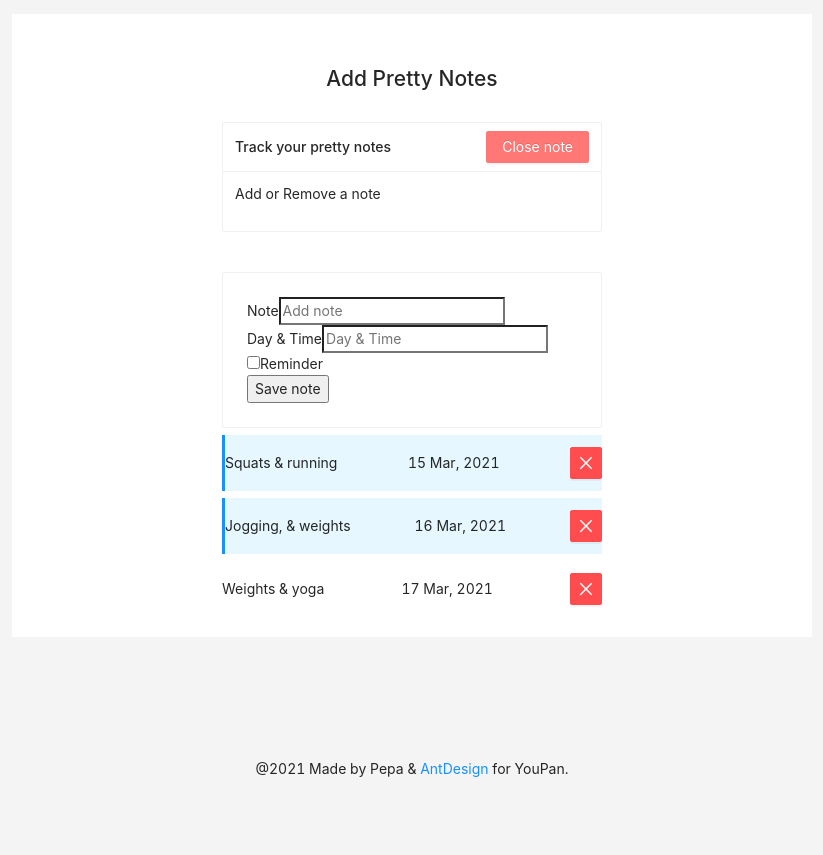
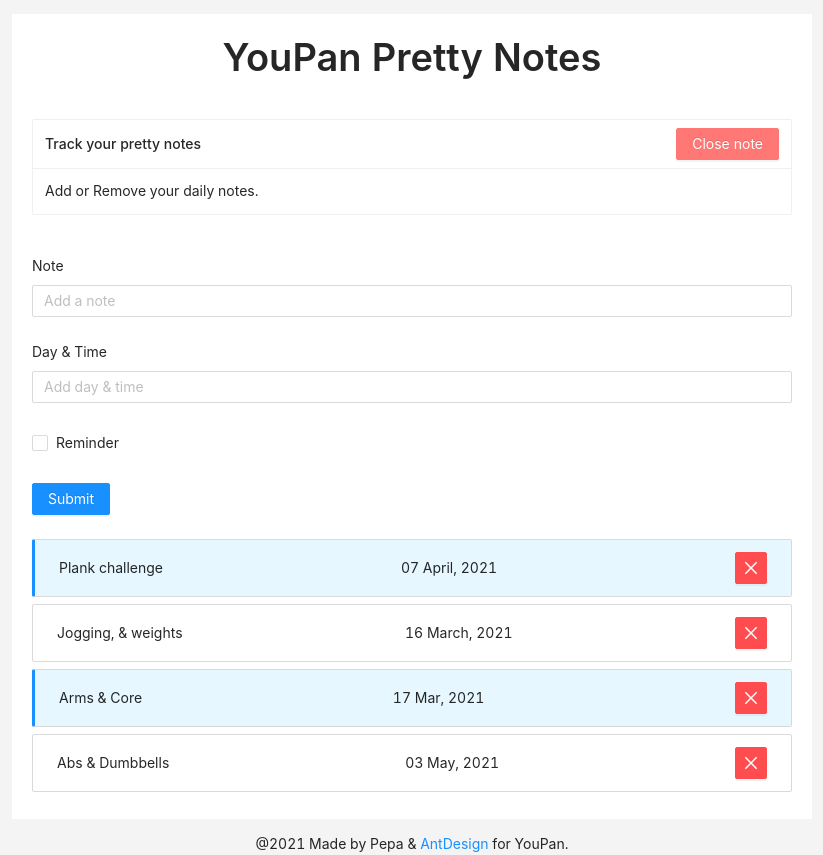
Before and after one commit to caprica-Six/react-pretty-note, a React (Create React App) app: page / in a window 1280 px wide. Both pictures are taken after a click on the button "Add note". Shown: the whole page, without its empty margins (228-1051 px from the left). Before the commit the page ends 814 px from the top, so only its background shows below. Built offline with nearby package versions, Linux system fonts and the light colour scheme.

Commit message:
Finisih UI form

```diff
--- a/src/App.js
+++ b/src/App.js
@@ -1,44 +1,51 @@
 import {useState} from 'react';
 import PropTypes from 'prop-types';
-import {Row, Col} from 'antd';
-import {Typography} from 'antd';
+import {Row, Col, Typography} from 'antd';
 
 import Header from './components/Header';
 import Notes from './components/Notes';
 import AddNote from './components/AddNote';
+
+const {Text} = Typography;
 
 function App() {
   const [toggleAddNote, setToggleAddNote] = useState(false);
   const [notes, setNotes] = useState([
     {
       id: 0,
-      text: 'Squats & running',
-      day: '15 Mar, 2021',
+      text: 'Plank challenge',
+      day: '07 April, 2021',
       reminder: true,
     },
     {
       id: 1,
       text: 'Jogging, & weights',
-      day: '16 Mar, 2021',
+      day: '16 March, 2021',
+      reminder: false,
+    },
+    {
+      id: 3,
+      text: 'Arms & Core',
+      day: '17 Mar, 2021',
       reminder: true,
     },
     {
-      id: 2,
-      text: 'Weights & yoga',
-      day: '17 Mar, 2021',
+      id: 4,
+      text: 'Abs & Dumbbells',
+      day: '03 May, 2021',
       reminder: false,
     },
   ]);
 
   // Delete note
   const deleteNote = (id) => {
-    console.log('delete', id);
+    //console.log('delete', id);
     setNotes(notes.filter((note) => note.id !== id));
   };
 
   // Toggle reminder
   const toggleReminder = (id) => {
-    console.log('toggle', id);
+    //console.log('toggle', id);
     setNotes(
       notes.map((note) =>
         note.id === id ? {...note, reminder: !note.reminder} : note
@@ -58,16 +65,16 @@ function App() {
 
   const handleAddNoteToggle = () => {
     setToggleAddNote(!toggleAddNote);
-    console.log('toggle form');
+    //console.log('toggle form');
   };
 
   return (
     <>
       <div className="wrapper">
         <Row justify="center" align="middle" className="container">
-          <Col span={12}>
+          <Col span={24}>
             <Header
-              title="Add Pretty Notes"
+              title="YouPan Pretty Notes"
               onAddNote={handleAddNoteToggle}
               addNote={toggleAddNote}
             />
@@ -76,7 +83,7 @@ function App() {
 
         <main role="main" className="container">
           <Row justify="center" align="middle">
-            <Col span={12}>
+            <Col span={24}>
               {toggleAddNote && <AddNote onAddNote={handleAddNote} />}
 
               {notes.length > 0 ? (
@@ -86,7 +93,7 @@ function App() {
                   onToggle={toggleReminder}
                 />
               ) : (
-                'No notes added'
+                <Text type="danger">Currently, no notes are added.</Text>
               )}
             </Col>
           </Row>
@@ -96,7 +103,11 @@ function App() {
       <footer>
         <Typography>
           @2021 Made by Pepa &{' '}
-          <a href="https://github.com/ant-design/ant-design" target="_blank">
+          <a
+            href="https://github.com/ant-design/ant-design"
+            target="_blank"
+            rel="noreferrer"
+          >
             AntDesign
           </a>{' '}
           for YouPan.
--- a/src/components/AddNote.js
+++ b/src/components/AddNote.js
@@ -1,5 +1,5 @@
 import {useState} from 'react';
-import {Card} from 'antd';
+import {Form, Input, Button, Checkbox} from 'antd';
 
 const AddNote = ({onAddNote}) => {
   const [text, setText] = useState('');
@@ -15,6 +15,7 @@ const AddNote = ({onAddNote}) => {
     }
 
     onAddNote({text, day, reminder});
+    //console.log('ant submit form?:::');
 
     // Clear form data
     setText('');
@@ -22,56 +23,75 @@ const AddNote = ({onAddNote}) => {
     setReminder(false);
   };
 
+  const onFinish = () => {
+    //console.log('onFinish:::', values);
+
+    if (!text) {
+      alert('Please add a note');
+      return;
+    }
+
+    onAddNote({text, day, reminder});
+
+    // Clear form data
+    setText('');
+    setDay('');
+    setReminder(false);
+  };
+
+  const onChange = (e) => {
+    console.log(`checked = ${e.target.checked}`);
+    setReminder(e.target.checked);
+  };
+
+  /* eslint-disable no-template-curly-in-string */
+
   return (
-    <Card style={{'min-width': 300}}>
-      <form className="mb-3" onSubmit={onSubmit}>
-        <div className="mb-3">
-          <label htmlFor="exampleInputNote" className="form-label">
-            Note
-          </label>
-          <input
-            type="text"
-            className="form-control"
-            id="exampleInputNote1"
-            aria-describedby="noteHelp"
-            placeholder="Add note"
+    <Form
+      name="complex-form"
+      layout="vertical"
+      onSubmit={onSubmit}
+      onFinish={onFinish}
+    >
+      <Form.Item label="Note" htmlFor="inputNote">
+        <Input
+          placeholder="Add a note"
+          id="inputNote"
+          aria-describedby="addNote"
           value={text}
           onChange={(e) => setText(e.target.value)}
+          className="test"
         />
-        </div>
-
-        <div className="mb-3">
-          <label htmlFor="exampleInputDayTime" className="form-label">
-            Day & Time
-          </label>
-          <input
-            type="text"
-            className="form-control"
-            id="exampleInputDayTime"
+      </Form.Item>
+      <Form.Item label="Day & Time" htmlFor="inputDayTime">
+        <Input
+          placeholder="Add day & time"
+          id="inputDayTime"
           aria-describedby="dayTime"
-            placeholder="Day & Time"
           value={day}
           onChange={(e) => setDay(e.target.value)}
         />
-        </div>
+      </Form.Item>
 
-        <div className="mb-3 form-check">
-          <input
+      <Form.Item>
+        <Checkbox
           type="checkbox"
           checked={reminder}
           className="form-check-input"
           id="exampleCheck1"
           value={reminder}
-            onChange={(e) => setReminder(e.currentTarget.checked)}
-          />
-          <label className="form-check-label" htmlFor="exampleCheck1">
+          onChange={onChange}
+        >
           Reminder
-          </label>
-        </div>
+        </Checkbox>
+      </Form.Item>
 
-        <input type="submit" value="Save note" className="btn btn-primary" />
-      </form>
-    </Card>
+      <Form.Item>
+        <Button type="primary" htmlType="submit">
+          Submit
+        </Button>
+      </Form.Item>
+    </Form>
   );
 };
 
--- a/src/components/Button.js
+++ b/src/components/Button.js
@@ -4,18 +4,13 @@ import {Button} from 'antd';
 
 export default function CoreButton({buttonType, text, onClick}) {
   return (
-    <Button onClick={onClick} className="custom-btn btn" type={buttonType}>
+    <Button onClick={onClick} type={buttonType}>
       {text}
     </Button>
   );
 }
 
-CoreButton.defaultProps = {
-  color: 'black',
-};
-
 CoreButton.propTypes = {
   title: PropTypes.string,
-  color: PropTypes.string,
   onClick: PropTypes.func,
 };
--- a/src/components/Header.js
+++ b/src/components/Header.js
@@ -1,18 +1,14 @@
 import React from 'react';
 import CoreButton from './Button';
-import {PageHeader, Card} from 'antd';
+import {Card, Typography} from 'antd';
+const {Title} = Typography;
 
 export default function Header({title, onAddNote, addNote}) {
   return (
     <>
-      <PageHeader>
-        <h1 style={mainHeading}>{title}</h1>
-        {/* <CoreButton
-            text={addNote ? 'Close note' : 'Add note'}
-            buttonType={addNote ? 'danger' : 'primary'}
-            onClick={onAddNote}
-          /> */}
-      </PageHeader>
+      <Typography>
+        <Title style={mainHeading}> {title}</Title>
+      </Typography>
 
       <Card
         size="small"
@@ -24,15 +20,14 @@ export default function Header({title, onAddNote, addNote}) {
             onClick={onAddNote}
           />
         }
-        style={{'min-width': 300}}
       >
-        <p>Add or Remove a note</p>
+        Add or Remove your daily notes.
       </Card>
     </>
   );
 }
 
 const mainHeading = {
-  fontSize: '1.5em',
   textAlign: 'center',
+  marginBottom: '1em',
 };
--- a/src/components/Note.js
+++ b/src/components/Note.js
@@ -1,11 +1,10 @@
 import {List, Typography, Button} from 'antd';
 import {CloseOutlined} from '@ant-design/icons';
-import Icon from '@ant-design/icons';
 
 const Note = ({note, onDelete, onToggle}) => {
   return (
-    <>
-      <div
+    <List
+      bordered
       className={`note ${note.reminder ? 'reminder' : ''}`}
       onDoubleClick={() => onToggle(note.id)}
     >
@@ -19,8 +18,7 @@ const Note = ({note, onDelete, onToggle}) => {
           onClick={() => onDelete(note.id)}
         />
       </List.Item>
-      </div>
-    </>
+    </List>
   );
 };
 
--- a/src/components/Notes.js
+++ b/src/components/Notes.js
@@ -1,13 +1,12 @@
 import Note from './Note';
-import {List} from 'antd';
 
 const Notes = ({notes, onDelete, onToggle}) => {
   return (
-    <List>
+    <>
       {notes.map((note, index) => (
         <Note note={note} onDelete={onDelete} onToggle={onToggle} key={index} />
       ))}
-    </List>
+    </>
   );
 };
 
--- a/src/index.css
+++ b/src/index.css
@@ -22,9 +22,12 @@ footer {
     padding: 20px;
 }
 
+.note {
+    margin-top: .5em;
+    margin-bottom: .5em;
+}
+
 .note.reminder {
     background-color: #e6f7ff;
     border-left: 3px solid #1890ff;
-    margin-top: .5em;
-    margin-bottom: .5em;
 }
```
Lines whose indentation alone changed are shown as unchanged.
